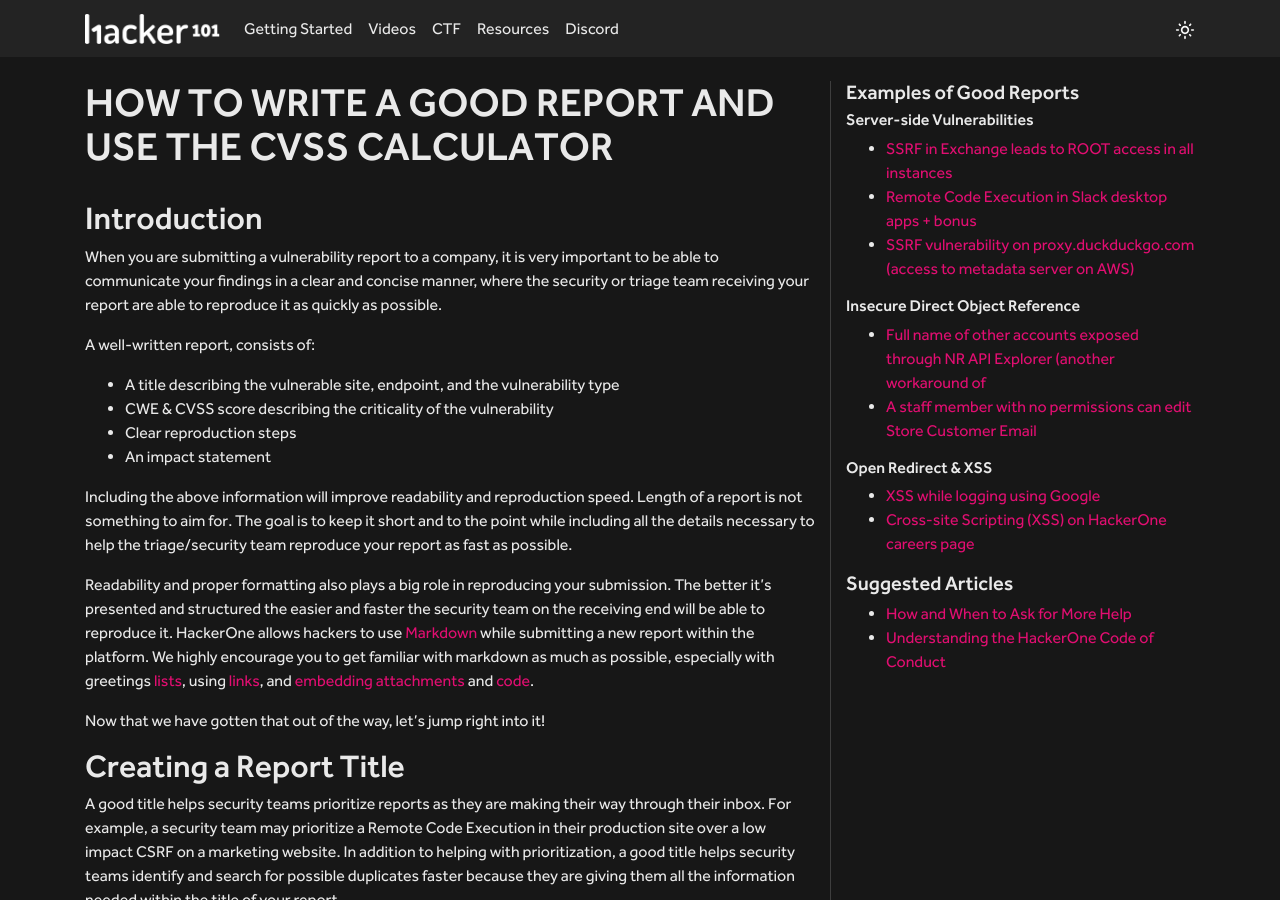
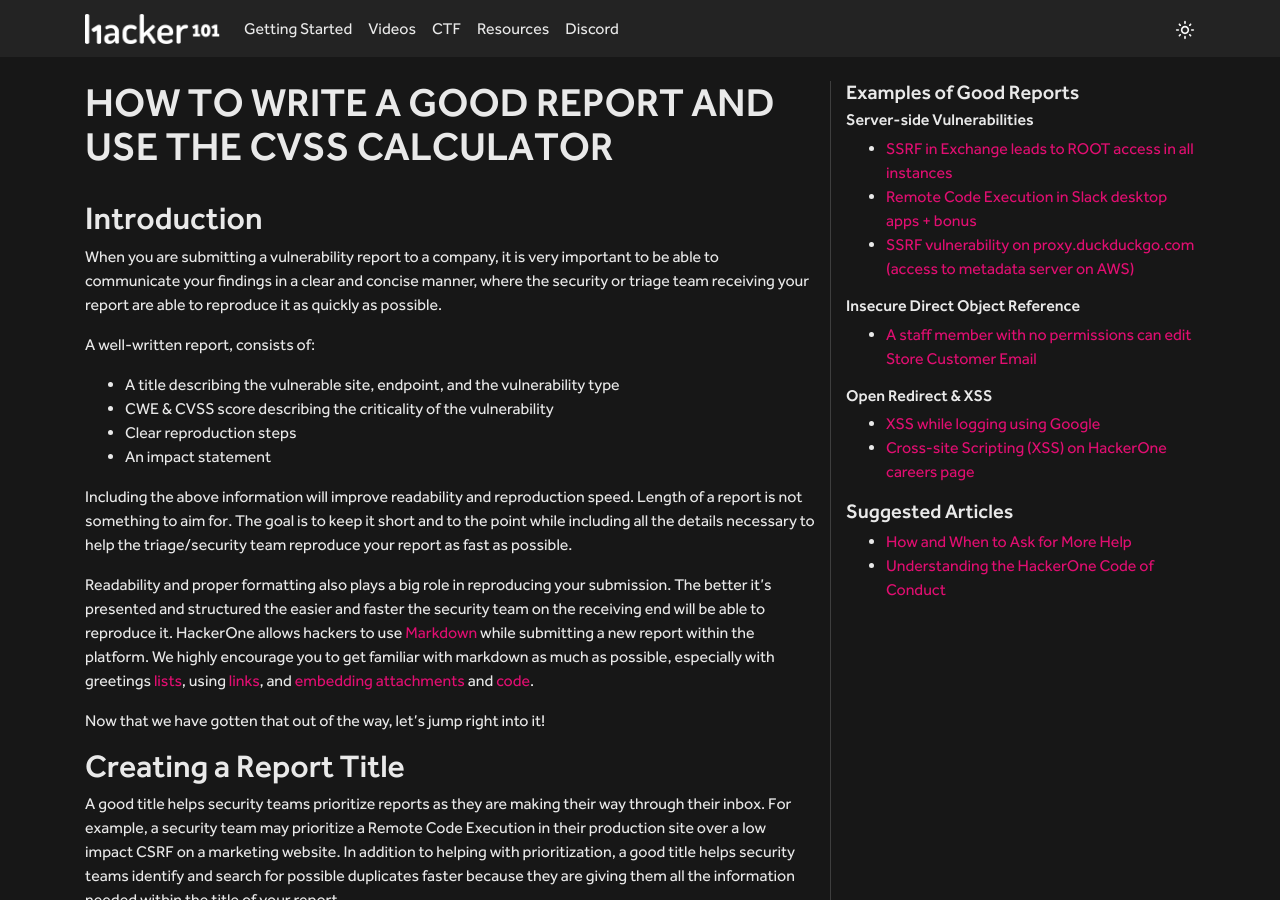
Before and after one commit to Hacker0x01/hacker101, a Jekyll site: the page built from resources/articles/writing_a_report_and_cvss.md, in a window 1280 px wide and 900 px high. Built offline with Jekyll 4.4.1, drawn with Linux system fonts in a browser that asks for light colours.

Commit message:
Removed link

```diff
--- a/resources/articles/writing_a_report_and_cvss.md
+++ b/resources/articles/writing_a_report_and_cvss.md
@@ -13,8 +13,6 @@
         url: https://hackerone.com/reports/395521
   - subtitle: Insecure Direct Object Reference
     links:
-      - text: Full name of other accounts exposed through NR API Explorer (another workaround of #476958)
-        url: https://hackerone.com/reports/520518
       - text: A staff member with no permissions can edit Store Customer Email
         url: https://hackerone.com/reports/980511
   - subtitle: Open Redirect & XSS
```
